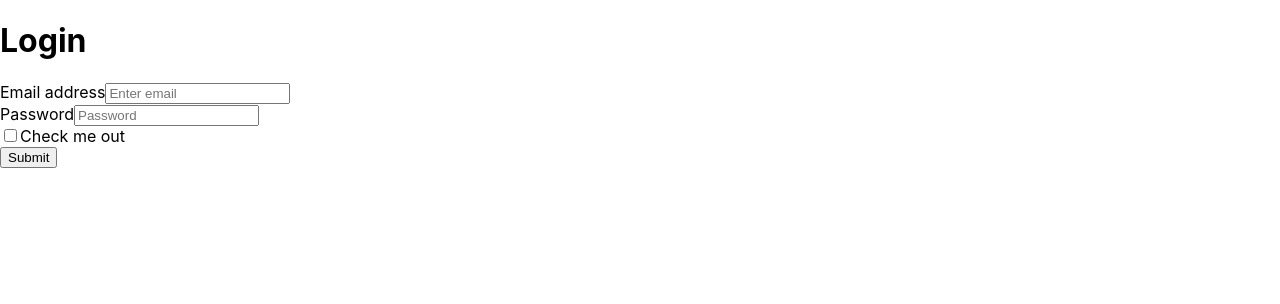
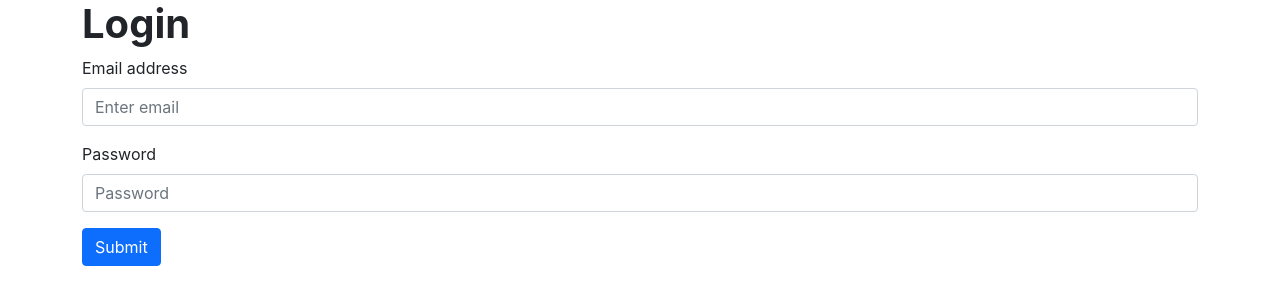
Before and after one commit to KaiQianNg/DBSHackathon, a React (Create React App) app in the folder frontend/: page /login in a window 1280 px wide. Shown: the top 304 px of the page. Built offline with nearby package versions, Linux system fonts and the light colour scheme.

Commit message:
Added Bootstrap import

```diff
--- a/frontend/public/index.html
+++ b/frontend/public/index.html
@@ -14,6 +14,7 @@
       manifest.json provides metadata used when your web app is installed on a
       user's mobile device or desktop. See https://developers.google.com/web/fundamentals/web-app-manifest/
     -->
+    <link rel="stylesheet" href="https://cdn.jsdelivr.net/npm/bootstrap@5.1.3/dist/css/bootstrap.min.css" integrity="sha384-1BmE4kWBq78iYhFldvKuhfTAU6auU8tT94WrHftjDbrCEXSU1oBoqyl2QvZ6jIW3" crossorigin="anonymous"/>
     <link rel="manifest" href="%PUBLIC_URL%/manifest.json" />
     <!--
       Notice the use of %PUBLIC_URL% in the tags above.
--- a/frontend/src/components/Login.js
+++ b/frontend/src/components/Login.js
@@ -1,6 +1,6 @@
 import React from "react";
 import { Link } from "react-router-dom";
-import {Col, Row, Form, Button, Container} from "react-bootstrap"
+import { Row, Form, Button, Container} from "react-bootstrap"
 
 const Login = () => {
 
@@ -21,9 +21,6 @@
                             <Form.Label>Password</Form.Label>
                             <Form.Control type="password" placeholder="Password" />
                         </Form.Group>
-                        <Form.Group className="mb-3" controlId="formBasicCheckbox">
-                            <Form.Check type="checkbox" label="Check me out" />
-                        </Form.Group>
                         <Button variant="primary" type="submit">
                             Submit
                         </Button>
```
